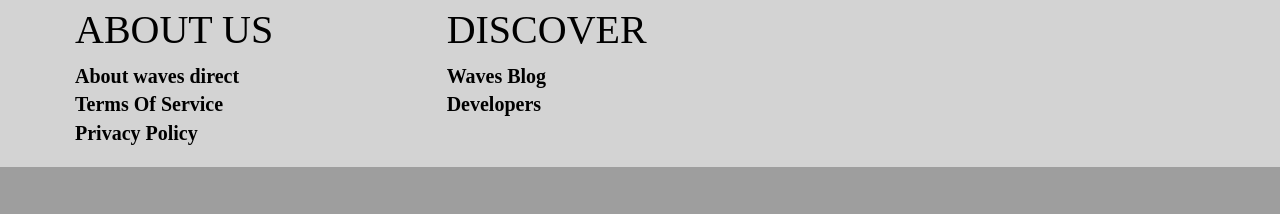
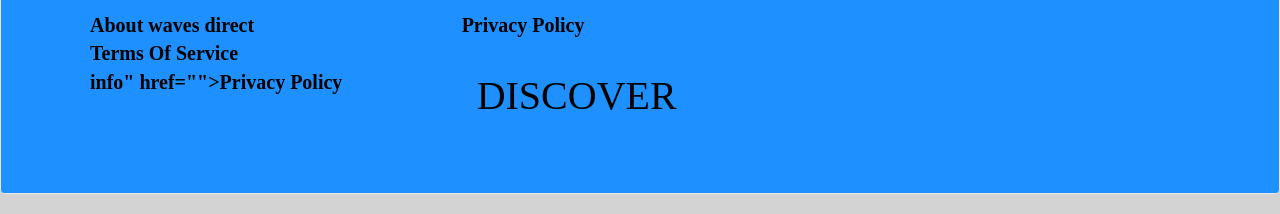
Before and after one commit to MarthaKumwenda/waves_direct, a Django app: page / in a window 1280 px wide. Shown: the part 743-957 px from the top of the page. Before the commit the page ends 910 px from the top, so only its background shows below. Run offline with Django 3.2, Linux system fonts and the light colour scheme; some libraries are stand-ins or nearby versions.

Commit message:
1)no changes

```diff
--- a/wavesapp/templates/wavesapp/base.html
+++ b/wavesapp/templates/wavesapp/base.html
@@ -20,10 +20,6 @@
     <a class="navbarbrand" href=""><b>Write a review<b></a>
     <a class="navbarbrand" href=""><b>Promotion<b></a>
   </div>
-</div>
-</nav>
-
-
    <!-- END OF NAV -->
 <div class="pic">
 <div class="container">
@@ -54,20 +50,19 @@
         <h2>ABOUT US</h2>
         <a class="info" href="">About waves direct</a><br>
         <a  class="info" href="">Terms Of Service</a><br>
-        <a class="info" href="">Privacy Policy</a><br>
+info" href="">Privacy Policy</a><br>
       </div>
       <div class="col-md-4">
         <form class="form-horizontal">
            <div class="form-group">
        <h2>DISCOVER</h2>
-       <a class="info"href="">Waves Blog</a><br>
-       <a class="info"href="">Developers</a><br>
-         </div>
-       </form>
-    </div>
-
-    </div>
-    </div>
+       <a class="info"hrefinfo" href="">Privacy Policy</a><br>
+      </div>
+      <div class="col-md-4">
+        <form class="form-horizontal">
+           <div class="form-group">
+       <h2>DISCOVER</h2>
+       <a class="info"href    </div>
   </footer>
 </div>
 <!-- END OF FOOTER-->
```
